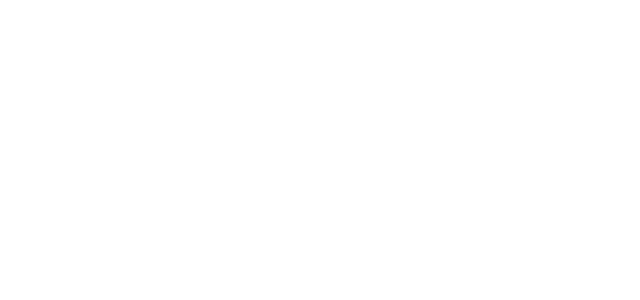
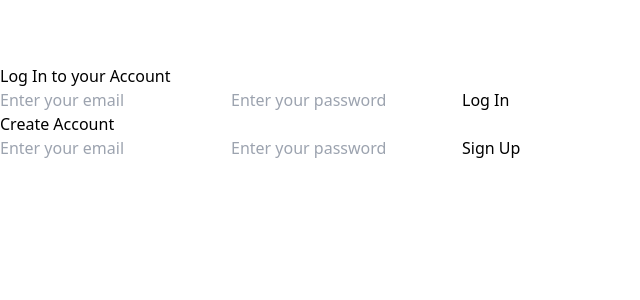
Before and after one commit to Zeethx/SpotShare, a React (Create React App) app: page /login in a window 1280 px wide. Before the commit this address had no page. Shown: the top 300 px of the page, without its empty margins (0-640 px from the left). Built offline with nearby package versions, Linux system fonts and the light colour scheme.

Commit message:
Firebase Authentication added to the project

```diff
--- a/package.json
+++ b/package.json
@@ -6,6 +6,7 @@
     "@testing-library/jest-dom": "^5.17.0",
     "@testing-library/react": "^13.4.0",
     "@testing-library/user-event": "^13.5.0",
+    "firebase": "^10.11.1",
     "react": "^18.3.1",
     "react-datepicker": "^6.9.0",
     "react-dom": "^18.3.1",
--- /dev/null
+++ b/src/components/auth/SignUp.jsx
@@ -0,0 +1,42 @@
+import { createUserWithEmailAndPassword } from "firebase/auth";
+import React, { useState } from "react";
+import { auth } from "../../firebase";
+
+const SignUp = () => {
+  const [email, setEmail] = useState("");
+  const [password, setPassword] = useState("");
+
+  const signUp = (e) => {
+    e.preventDefault();
+    createUserWithEmailAndPassword(auth, email, password)
+      .then((userCredential) => {
+        console.log(userCredential);
+      })
+      .catch((error) => {
+        console.log(error);
+      });
+  };
+
+  return (
+    <div className="sign-in-container">
+      <form onSubmit={signUp}>
+        <h1>Create Account</h1>
+        <input
+          type="email"
+          placeholder="Enter your email"
+          value={email}
+          onChange={(e) => setEmail(e.target.value)}
+        ></input>
+        <input
+          type="password"
+          placeholder="Enter your password"
+          value={password}
+          onChange={(e) => setPassword(e.target.value)}
+        ></input>
+        <button type="submit">Sign Up</button>
+      </form>
+    </div>
+  );
+};
+
+export default SignUp;
--- /dev/null
+++ b/src/components/auth/Signin.jsx
@@ -0,0 +1,44 @@
+import React from 'react'
+import { useState } from 'react'
+import {auth} from '../../firebase'
+import { signInWithEmailAndPassword } from "firebase/auth";
+
+const Signin = () => {
+  const [email, setEmail] = useState("");
+  const [password, setPassword] = useState("");
+
+  const signIn = (e) => {
+    e.preventDefault();
+    signInWithEmailAndPassword(auth, email, password)
+      .then((userCredential) => {
+        console.log(userCredential);
+      })
+      .catch((error) => {
+        console.log(error);
+      });
+  };
+
+  return (
+    <div className="sign-in-container">
+      <form onSubmit={signIn}>
+        <h1>Log In to your Account</h1>
+        <input
+          type="email"
+          placeholder="Enter your email"
+          value={email}
+          onChange={(e) => setEmail(e.target.value)}
+        ></input>
+        <input
+          type="password"
+          placeholder="Enter your password"
+          value={password}
+          onChange={(e) => setPassword(e.target.value)}
+        ></input>
+        <button type="submit">Log In</button>
+      </form>
+    </div>
+  );
+};
+
+
+export default Signin
--- /dev/null
+++ b/src/firebase.js
@@ -0,0 +1,21 @@
+// Import the functions you need from the SDKs you need
+import { initializeApp } from "firebase/app";
+import {getAuth} from "firebase/auth";
+// TODO: Add SDKs for Firebase products that you want to use
+// https://firebase.google.com/docs/web/setup#available-libraries
+
+// Your web app's Firebase configuration
+const firebaseConfig = {
+  apiKey: "AIzaSyB_TmrPNkYANkqbtKCmhm6sguUBcd-We8U",
+  authDomain: "spotshare-c26b4.firebaseapp.com",
+  projectId: "spotshare-c26b4",
+  storageBucket: "spotshare-c26b4.appspot.com",
+  messagingSenderId: "1019862944954",
+  appId: "1:1019862944954:web:243ba62dd0636492228683"
+};
+
+// Initialize Firebase
+const app = initializeApp(firebaseConfig);
+const auth = getAuth(app);
+
+export {auth};
--- a/src/index.js
+++ b/src/index.js
@@ -4,6 +4,7 @@
 import App from './App';
 import { BrowserRouter as Router, Route, Routes } from 'react-router-dom';
 import Home from './pages/Home';
+import Login from './pages/Login';
 
 const root = ReactDOM.createRoot(document.getElementById('root'));
 
@@ -13,7 +14,10 @@
       <Routes>
         <Route path="/" element={<App />}>
           <Route path="/" element={<Home />} />
+
         </Route>
+        <Route path="/login" element={<Login />} />
+
       </Routes>
     </Router>
   </React.StrictMode>
--- /dev/null
+++ b/src/pages/Login.jsx
@@ -0,0 +1,13 @@
+import React from 'react'
+import Container from '../components/Container/Container'
+import Signin from '../components/auth/Signin'
+import SignUp from '../components/auth/SignUp'
+
+export default function Login() {
+  return (
+	<>
+	  <Signin />
+	  <SignUp />
+	</>
+  )
+}
```
Also changed, not shown: 1 other file (tests, documents, lock files or other folders).
